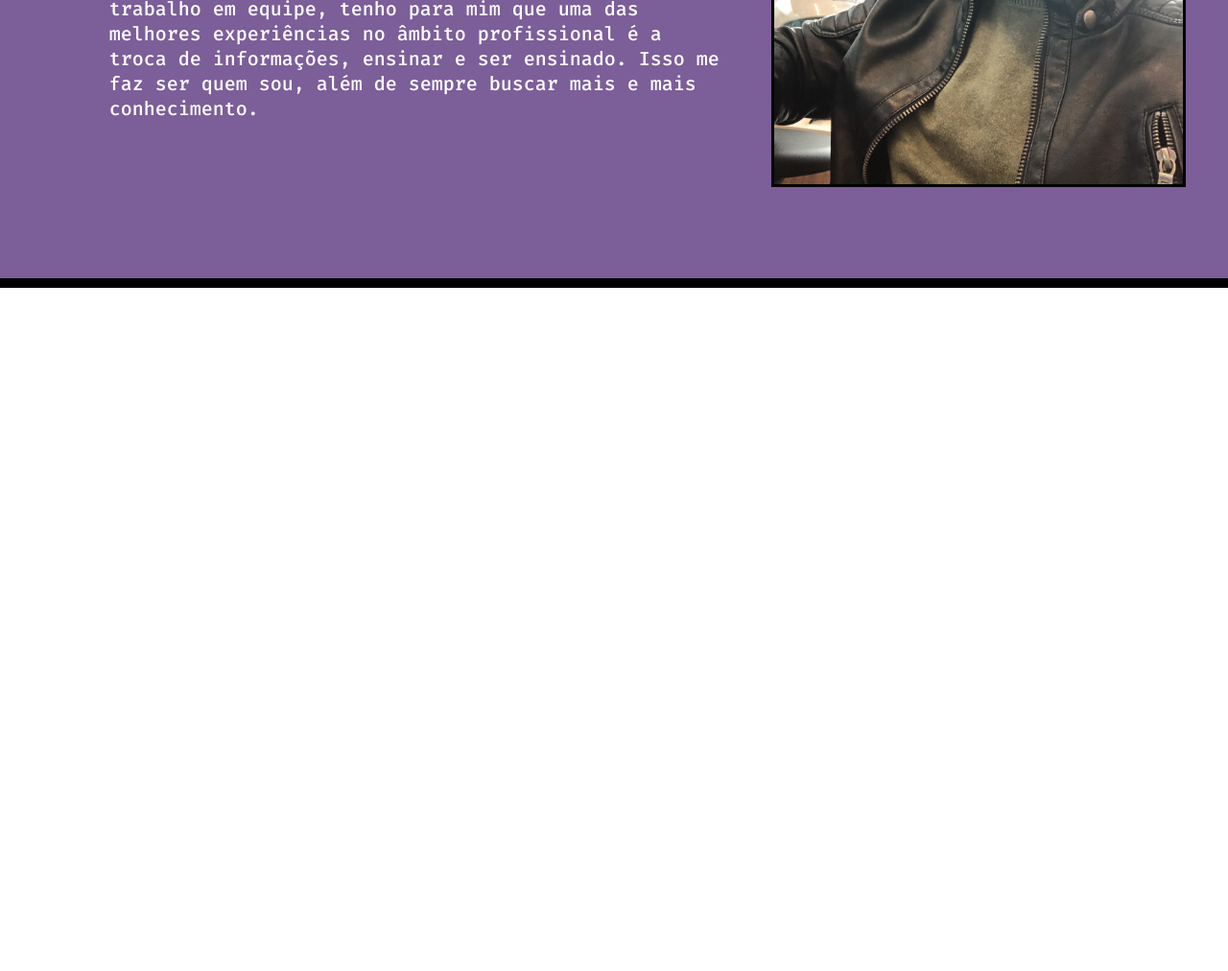
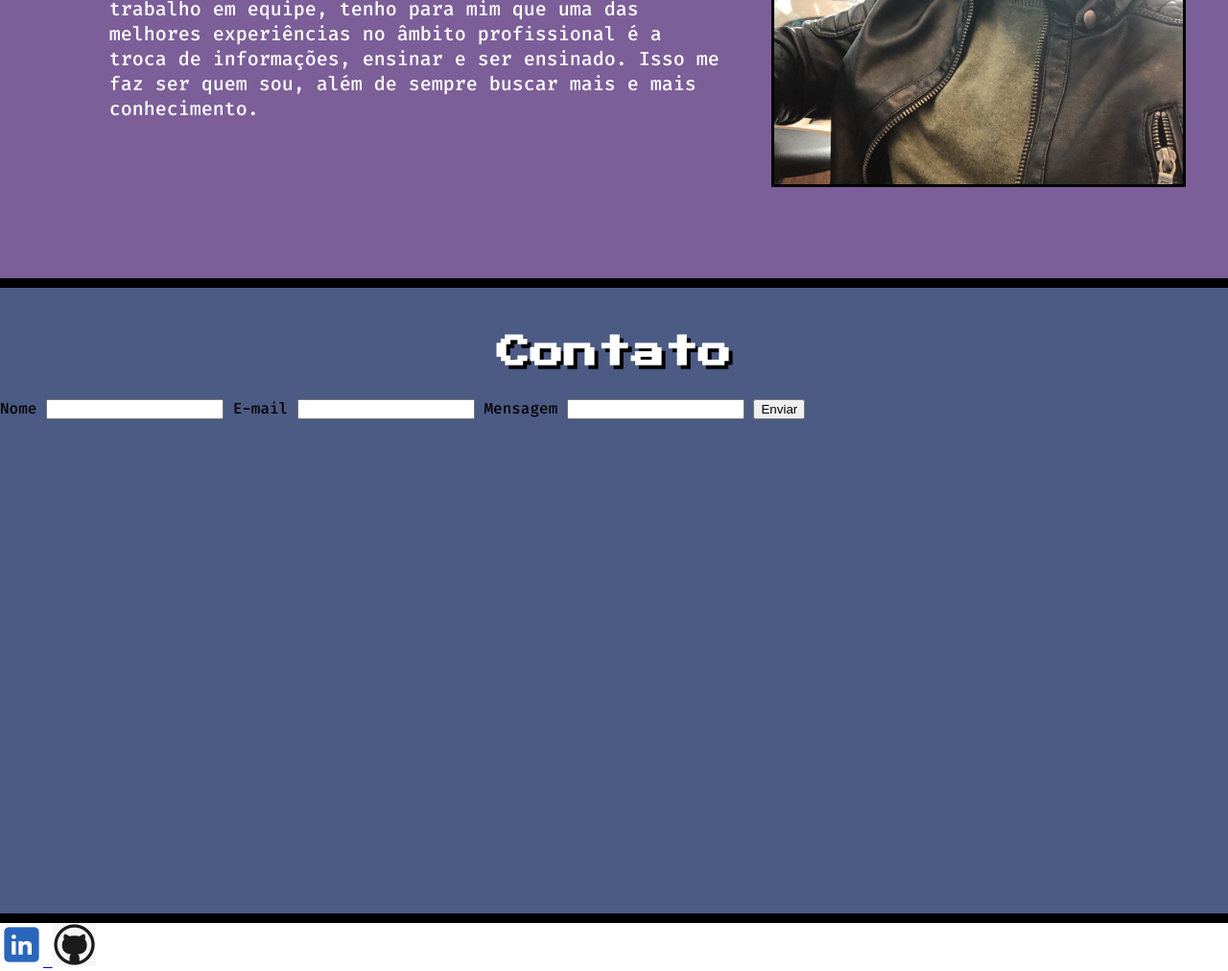
Before and after one commit to Aribe096/Primeiro-Porti-HTML-CSS, a plain HTML site: page index.html in a window 1280 px wide. Shown: the part 2651-3663 px from the top of the page at 96% size. Before the commit the page ends 2951 px from the top, so only its background shows below. Drawn offline with Linux system fonts and the light colour scheme.

Commit message:
create main footer section

```diff
--- a/index.html
+++ b/index.html
@@ -113,5 +113,26 @@
                 </div>
             </div>
     </section>
+    <section class="section -for">
+        <h1 class="title -second">Contato</h1>
+        <form class="form-contato">
+            <label for="name" >Nome</label>
+            <input id="name" name="name" type="text">
+            <label for="email">E-mail</label>
+            <input id="email" name="email" type="email">
+            <label for="text-box">Mensagem</label>
+            <input type="text">
+            <button type="submit">Enviar</button>
+        </form>
+    </section>
+    <footer class="main-footer">
+        <a class="action" href="https://www.linkedin.com/in/alessandroribeirosantos/" target="_blank">
+            <img src="assets/img/linkedin-footer.png" alt="logo do linkedin">
+        </a>
+        <a class="action" href="https://github.com/Aribe096" target="_blank">
+            <img src="assets/img/github-footer.png" alt="logo do github">
+        </a>
+    </footer>
+
 </body>
 </html>
```
